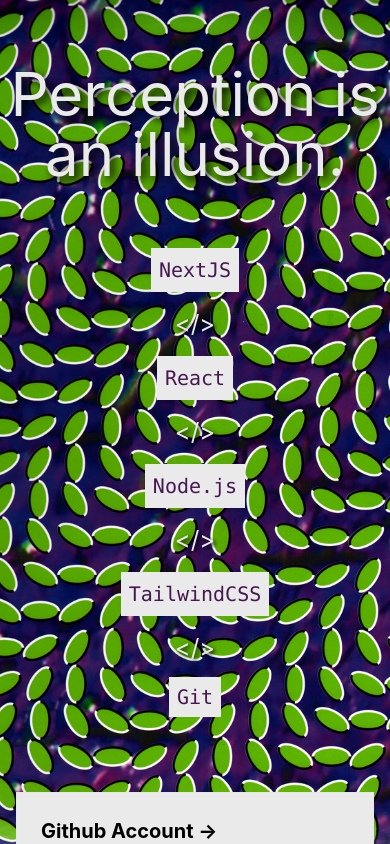
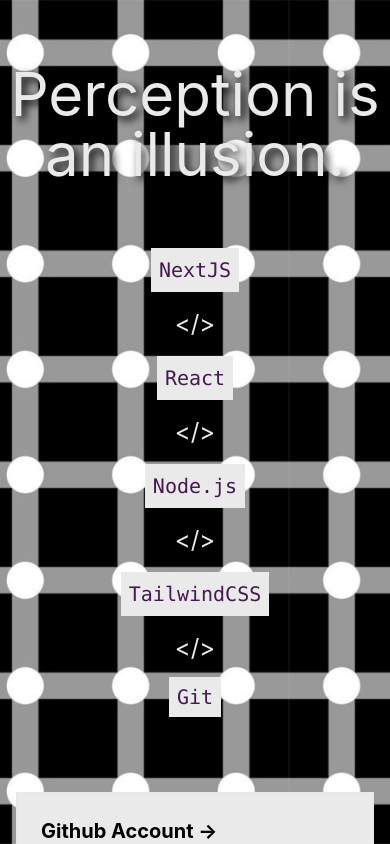
Before and after one commit to NewWorldOrderly/BryanDuckworth.com, a Next.js app: page / in a window 390 px wide. Shown: the top 844 px of the page. Built offline with nearby package versions, Linux system fonts and the light colour scheme.

Commit message:
feat: add lines dots background

```diff
--- a/pages/index.js
+++ b/pages/index.js
@@ -4,7 +4,7 @@
 
 export default function Home() {
   return (
-    <div className="padding-none bg-animal-collective bg-cover bg-fixed bg-no-repeat">
+    <div className="padding-none bg-lines-dots md:bg-animal-collective bg-cover bg-fixed bg-no-repeat">
       <Head>
         <title>Bryan Duckworth - Perception is an illusion.</title>
         <meta
--- a/tailwind.config.js
+++ b/tailwind.config.js
@@ -12,6 +12,7 @@
       },
       backgroundImage: {
         'animal-collective': 'url("../public/animal-collective.jpeg")',
+        'lines-dots': 'url("../public/lines-dots.jpg")',
       }
     },
   },
```
Also changed, not shown: public/lines-dots.jpg (added).
